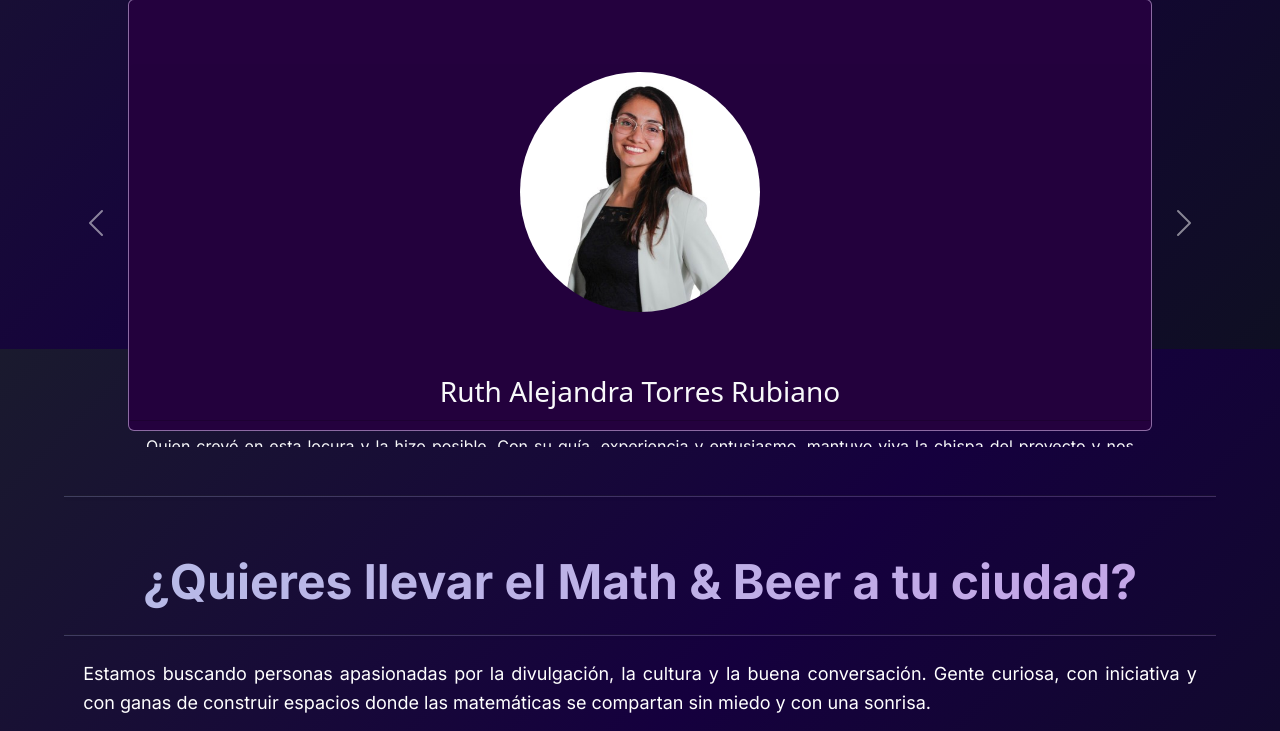
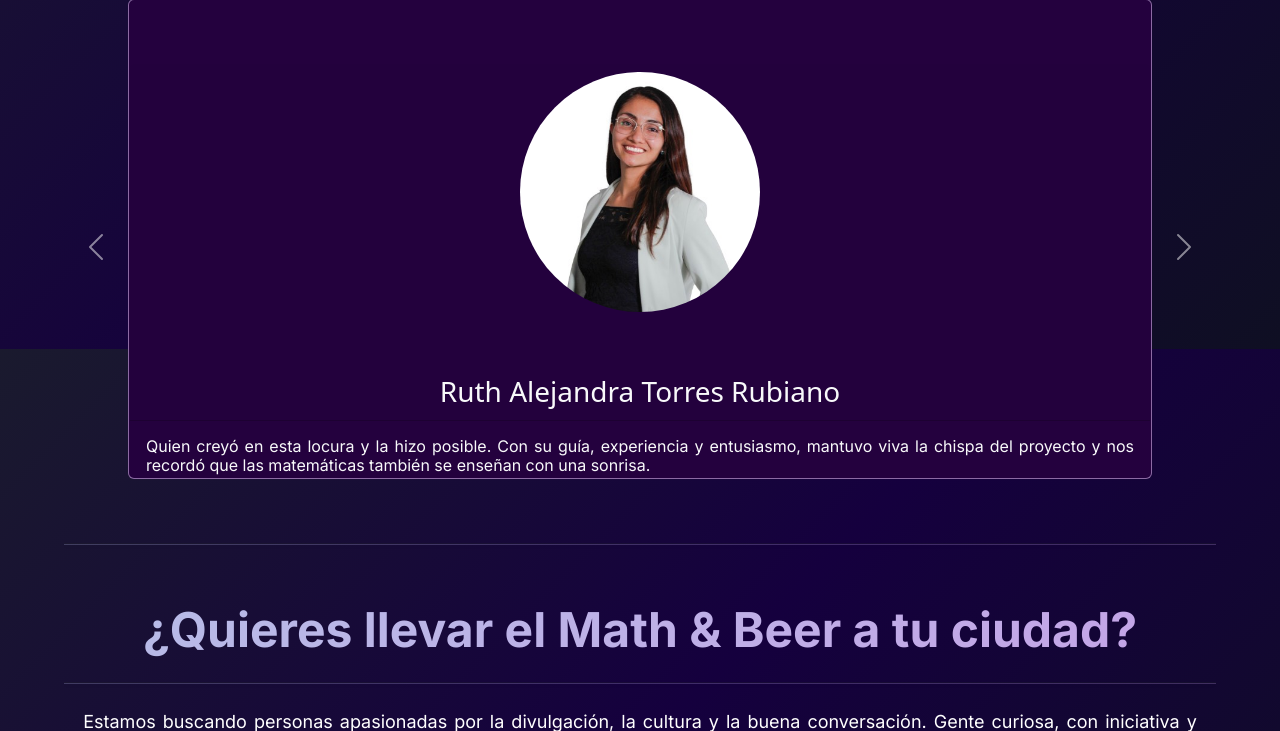
Before and after one commit to Nickdiaz14/math_and_beer_games, a Flask app: page / in a window 1280 px wide. Shown: the part 3651-4382 px from the top of the page. Run offline with Flask 3, Linux system fonts and the light colour scheme; some libraries are stand-ins or nearby versions.

Commit message:
Arreglar alto de card

```diff
--- a/static/css/about.css
+++ b/static/css/about.css
@@ -152,7 +152,7 @@
 
     /* 🌄 Modo horizontal */
     .myPersonalInfo {
-        height: 27em !important;
+        height: 30em !important;
     }
 
     .myWidth {
```
